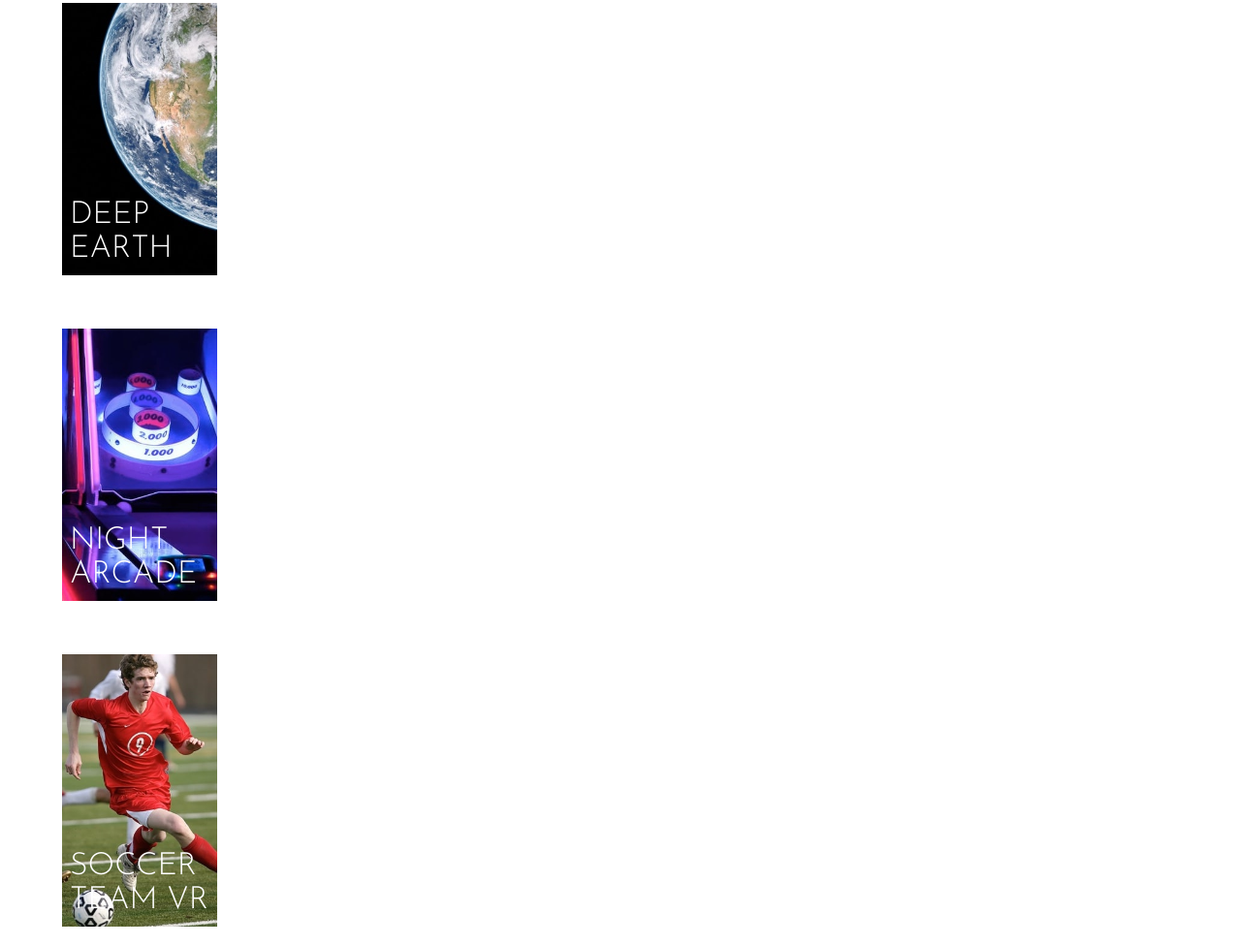
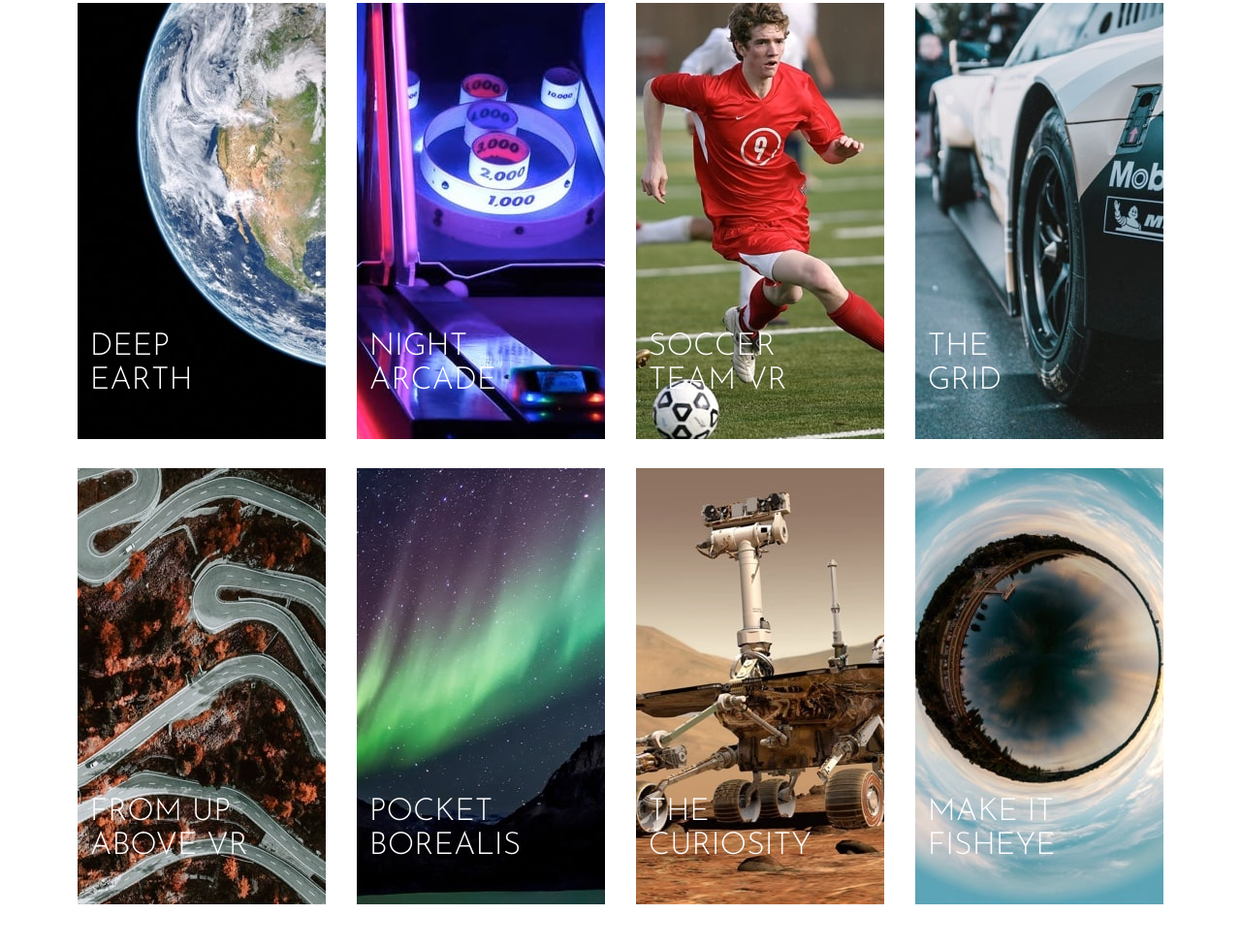
Before and after one commit to Hexerse/looptstudios-landing-page, a plain HTML site: page index.html in a window 1280 px wide. Shown: the part 1441-2417 px from the top of the page at 97% size. Drawn offline with Linux system fonts and the light colour scheme.

Commit message:
Fixed but of columns at _companyCreations

```diff
--- a/_companyCreations.scss
+++ b/_companyCreations.scss
@@ -5,13 +5,12 @@
 }
 
 .company__creations {
-  display: grid;
+  display: flex;
+  flex-direction: column;
   margin: auto;
   margin-top: 5rem;
   gap: 1rem;
   font-size: 2rem;
-  grid-template-columns: 1fr;
-  grid-template-rows: max-content;
   font-family: $Josefin-ff;
   font-weight: $Josefun-fw;
   height: 100%;
@@ -31,49 +30,49 @@
     display: grid;
   }
 
-  .creation__container:nth-child(2) {
+  .creation__container:nth-child(1) {
     background-image: url(./images/mobile/image-deep-earth.jpg);
     background-repeat: no-repeat;
     background-size: contain;
   }
 
-  .creation__container:nth-child(3) {
+  .creation__container:nth-child(2) {
     background-image: url(./images/mobile/image-night-arcade.jpg);
     background-repeat: no-repeat;
     background-size: contain;
   }
 
-  .creation__container:nth-child(4) {
+  .creation__container:nth-child(3) {
     background-image: url(./images/mobile/image-soccer-team.jpg);
     background-repeat: no-repeat;
     background-size: contain;
   }
 
-  .creation__container:nth-child(5) {
+  .creation__container:nth-child(4) {
     background-image: url(./images/mobile/image-grid.jpg);
     background-repeat: no-repeat;
     background-size: contain;
   }
 
-  .creation__container:nth-child(6) {
+  .creation__container:nth-child(5) {
     background-image: url(./images/mobile/image-from-above.jpg);
     background-repeat: no-repeat;
     background-size: contain;
   }
 
-  .creation__container:nth-child(7) {
+  .creation__container:nth-child(6) {
     background-image: url(./images/mobile/image-pocket-borealis.jpg);
     background-repeat: no-repeat;
     background-size: contain;
   }
 
-  .creation__container:nth-child(8) {
+  .creation__container:nth-child(7) {
     background-image: url(./images/mobile/image-curiosity.jpg);
     background-repeat: no-repeat;
     background-size: contain;
   }
 
-  .creation__container:nth-child(9) {
+  .creation__container:nth-child(8) {
     background-image: url(./images/mobile/image-fisheye.jpg);
     background-repeat: no-repeat;
     background-size: contain;
@@ -85,7 +84,7 @@
     bottom: 15%;
   }
 
-  .creation__reveal{
+  .creation__reveal {
     margin: auto;
     border: none;
     background-color: white;
@@ -99,65 +98,65 @@
     text-transform: uppercase;
   }
 
-  @media (width > 500px){
-
-    .company__creations{
-      grid-template-rows: 1fr 1fr;
-      grid-template-columns: auto;
+  @media (min-width: 500px) {
+    .container__grid {
+      display: grid;
+      grid-template-columns: repeat(4, 1fr);
+      width: 100%;
+      justify-items: center;
     }
 
-    .creation__container{
-      max-width: 10rem;
-    min-height: 20rem;
+    .creation__container {
+      height: 30rem;
+      width: 16rem;
     }
 
-    .creation__container:nth-child(2) {
+    .creation__container:nth-child(1) {
       background-image: url(./images/desktop/image-deep-earth.jpg);
       background-repeat: no-repeat;
       background-size: contain;
     }
 
-    .creation__container:nth-child(3) {
+    .creation__container:nth-child(2) {
       background-image: url(./images/desktop/image-night-arcade.jpg);
       background-repeat: no-repeat;
       background-size: contain;
     }
 
-    .creation__container:nth-child(4) {
+    .creation__container:nth-child(3) {
       background-image: url(./images/desktop/image-soccer-team.jpg);
       background-repeat: no-repeat;
       background-size: contain;
     }
 
-    .creation__container:nth-child(5) {
+    .creation__container:nth-child(4) {
       background-image: url(./images/desktop/image-grid.jpg);
       background-repeat: no-repeat;
       background-size: contain;
     }
 
-    .creation__container:nth-child(6) {
+    .creation__container:nth-child(5) {
       background-image: url(./images/desktop/image-from-above.jpg);
       background-repeat: no-repeat;
       background-size: contain;
     }
 
-    .creation__container:nth-child(7) {
+    .creation__container:nth-child(6) {
       background-image: url(./images/desktop/image-pocket-borealis.jpg);
       background-repeat: no-repeat;
       background-size: contain;
     }
 
-    .creation__container:nth-child(8) {
+    .creation__container:nth-child(7) {
       background-image: url(./images/desktop/image-curiosity.jpg);
       background-repeat: no-repeat;
       background-size: contain;
     }
 
-    .creation__container:nth-child(9) {
+    .creation__container:nth-child(8) {
       background-image: url(./images/desktop/image-fisheye.jpg);
       background-repeat: no-repeat;
       background-size: contain;
     }
   }
-
 }
--- a/index.html
+++ b/index.html
@@ -58,44 +58,38 @@
   <section class="company__creations">
     <p class="creation__heading">Our creations</p>
 
+    <div class="container__grid">
       <div class="creation__container">
 
         <p class="creations">Deep <br> earth</p>
       </div>
-
       <div class="creation__container">
 
         <p class="creations">Night <br> arcade</p>
       </div>
-
       <div class="creation__container">
 
         <p class="creations">Soccer <br> team VR</p>
       </div>
-
       <div class="creation__container">
 
         <p class="creations">The <br> grid</p>
       </div>
-
       <div class="creation__container">
 
         <p class="creations">From up <br> above VR</p>
       </div>
-
       <div class="creation__container">
-
         <p class="creations">Pocket <br> borealis</p>
       </div>
-
       <div class="creation__container">
 
         <p class="creations">The <br> curiosity</p>
       </div>
-
       <div class="creation__container">
 
         <p class="creations">Make it <br> fisheye</p>
+      </div>
     </div>
 
     <button class="creation__reveal"><p>See all</p></button>
```
Also changed, not shown: style.css, 1 other file. Lines whose indentation alone changed are shown as unchanged.
